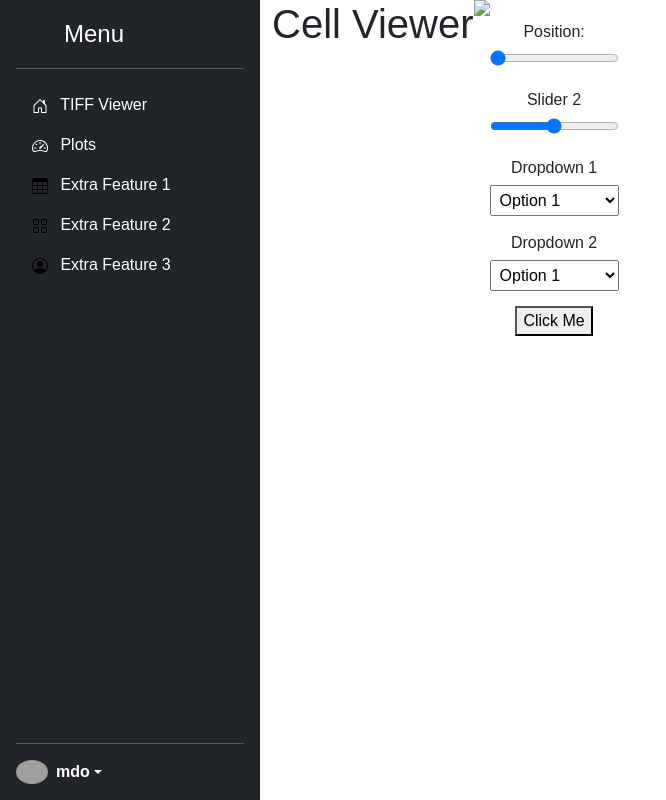
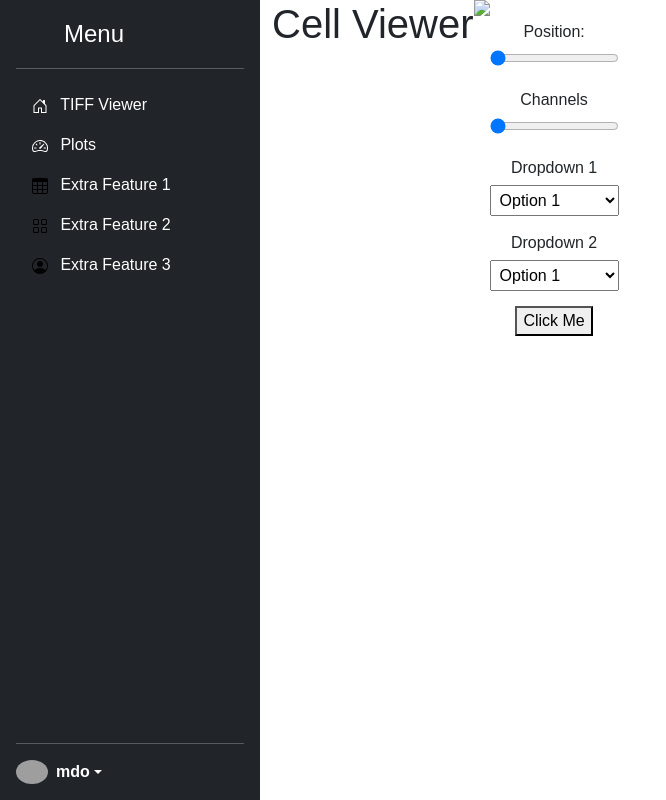
Before and after one commit to keejkrej/liscator, a Flask app: template templates/view.html in a window 1280 px wide. Shown: the whole page, without its empty margins (0-666 px from the left). Run offline with Flask 3, Linux system fonts and the light colour scheme; the template is opened without the code that fills it: most values are stand-ins (such as "Sample title", 1, 10 or a date in 2020); parts of the project's set-up code (start-up, migrations or seed data) failed here and were passed over; some libraries are stand-ins or nearby versions; grey boxes are pictures that could not be loaded.

Commit message:
provided a new channel slider

```diff
--- a/app.py
+++ b/app.py
@@ -53,14 +53,16 @@
     global cell_viewer
 
     cell_viewer.position_changed()
-    return render_template('view.html', channel_image=cell_viewer.return_image(), n_positions=len(cell_viewer.positions))#, data=data) #, channel_image=img, num_channels=3)
+    return render_template('view.html', channel_image=cell_viewer.return_image(), n_positions=len(cell_viewer.positions), num_channels=cell_viewer.channel_max)#, data=data) #, channel_image=img)
 
 @app.route('/update_image', methods=['POST'])
 def update_image():
     global cell_viewer
     # cell_viewer.position_changed()
     new_position = int(request.form['position'])
+    new_channel = int(request.form['channel'])
 
+    cell_viewer.channel = new_channel
     cell_viewer.position = cell_viewer.position_options[new_position]
     # cell_viewer.channel = new_position
     cell_viewer.get_channel_image()
--- a/static/api.js
+++ b/static/api.js
@@ -1,9 +1,10 @@
 positionSlider.addEventListener('input', updateImage);
+ChannelSlider.addEventListener('input', updateImage);
 
 function updateImage() {
     const params = {
         position: document.getElementById('position_slider').value,
-        // channel: document.getElementById('channel_slider').value,
+        channel: document.getElementById('channel_slider').value,
         // contrast: contrast.noUiSlider.get(),
         // overlay: document.getElementById('overlay').checked,
         // overlay_contrast: overlay_slider.noUiSlider.get()
--- a/static/ui.js
+++ b/static/ui.js
@@ -1,6 +1,6 @@
 // Get the sliders
 const positionSlider = document.getElementById("position_slider");
-const slider2 = document.getElementById("slider2");
+const ChannelSlider = document.getElementById("channel_slider");
 // Get the dropdown menus
 const dropdown1 = document.getElementById("dropdown1");
 const dropdown2 = document.getElementById("dropdown2");
@@ -8,8 +8,8 @@
 positionSlider.addEventListener("input", function () {
     console.log("Position: ", positionSlider.value);
 });
-slider2.addEventListener("input", function () {
-    console.log("Slider 2: ", slider2.value);
+ChannelSlider.addEventListener("input", function () {
+    console.log("Channel: ", ChannelSlider.value);
 });
 dropdown1.addEventListener("change", function () {
     console.log("Dropdown 1: ", dropdown1.value);
--- a/templates/view.html
+++ b/templates/view.html
@@ -60,8 +60,8 @@
                 <input type="range" id="position_slider" name="position_slider" min="0" max="{{ n_positions - 1 }}" value="0">
             </div>
             <div class="control-group">
-                <label for="slider2">Slider 2</label>
-                <input type="range" id="slider2" name="slider2" min="0" max="100" value="50">
+                <label for="channel_slider">Channels</label>
+                <input type="range" id="channel_slider" name="channel_slider" min="0" max="{{num_channels}}" value="0">
             </div>
             <!-- Dropdown Menus -->
             <div class="control-group">
```
